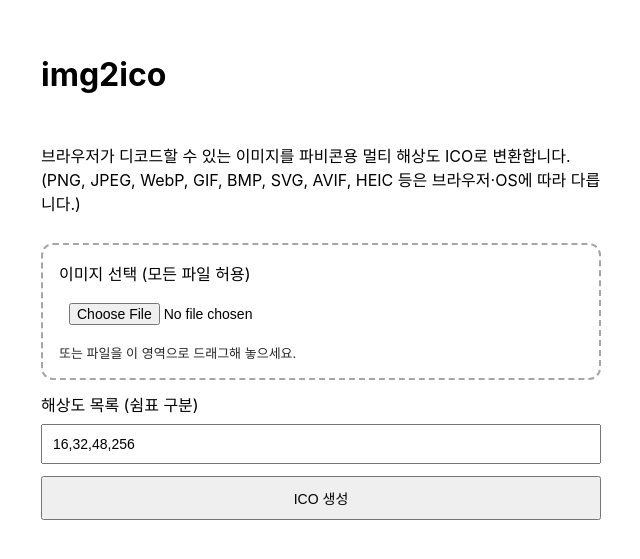
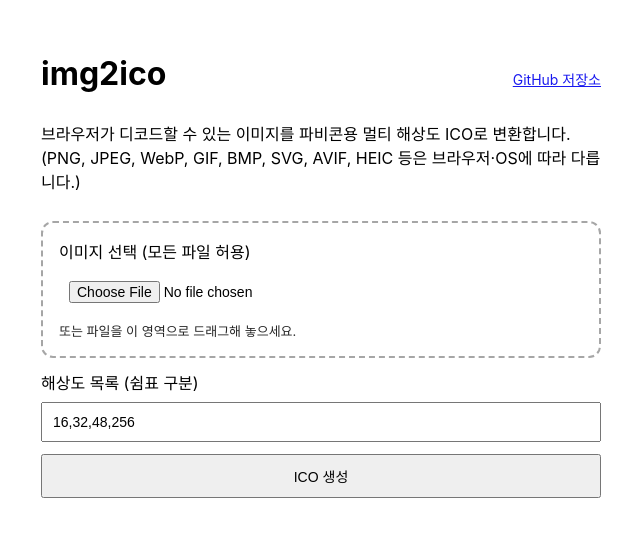
Before and after one commit to crazylulu-c2sh/img2ico, a website built with Vite: page apps/web/index.html in a window 1280 px wide. Shown: the part 101-660 px from the top of the page, without its empty margins (319-959 px from the left). Built offline with nearby package versions, Linux system fonts and the light colour scheme.

Commit message:
feat(web): 헤더에 GitHub 저장소 링크 추가

```diff
--- a/apps/web/index.html
+++ b/apps/web/index.html
@@ -7,7 +7,12 @@
   </head>
   <body>
     <main class="container">
-      <h1>img2ico</h1>
+      <div class="title-row">
+        <h1>img2ico</h1>
+        <p class="repo-link">
+          <a href="https://github.com/crazylulu-c2sh/img2ico" target="_blank" rel="noopener noreferrer">GitHub 저장소</a>
+        </p>
+      </div>
       <p>
         브라우저가 디코드할 수 있는 이미지를 파비콘용 멀티 해상도 ICO로 변환합니다. (PNG, JPEG, WebP, GIF, BMP, SVG,
         AVIF, HEIC 등은 브라우저·OS에 따라 다릅니다.)
--- a/apps/web/src/style.css
+++ b/apps/web/src/style.css
@@ -14,6 +14,19 @@
   width: min(560px, 92vw);
   display: grid;
   gap: 12px;
+}
+
+.title-row {
+  display: flex;
+  flex-wrap: wrap;
+  align-items: baseline;
+  width: 100%;
+  gap: 8px 1rem;
+}
+
+.title-row h1 {
+  margin: 0;
+  line-height: 1.15;
 }
 
 .input-group {
@@ -43,3 +56,14 @@
   font-size: 13px;
   opacity: 0.85;
 }
+
+.repo-link {
+  margin: 0;
+  margin-inline-start: auto;
+  font-size: 14px;
+}
+
+.repo-link a {
+  color: LinkText;
+  opacity: 0.9;
+}
```
